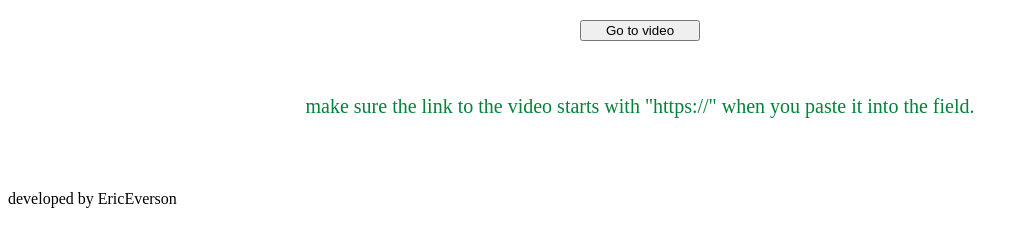
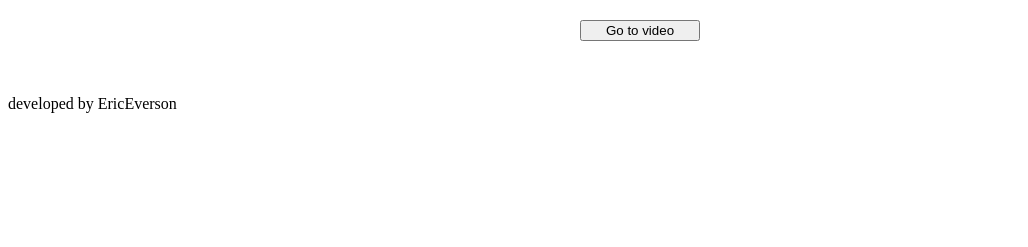
Before and after one commit to EricEverson3/Youtube_shorts_add-on, a browser extension: page Chrome-Extension-Shorts-Converter/Index.html in a window 1280 px wide. Shown: the part 109-356 px from the top of the page, without its empty margins (0-1028 px from the left). Drawn offline with Linux system fonts and the light colour scheme.

Commit message:
Update Index.html

```diff
--- a/Chrome-Extension-Shorts-Converter/Index.html
+++ b/Chrome-Extension-Shorts-Converter/Index.html
@@ -21,7 +21,6 @@
 </div>
 
 <br><br><br>
-<p1 id="text" > make sure the link to the video starts with "https://" when you paste it into the field.</p1> <br><br>  <br><br>
 <p2> developed by EricEverson</p2>
 <script src="Converter.js">
 
```
